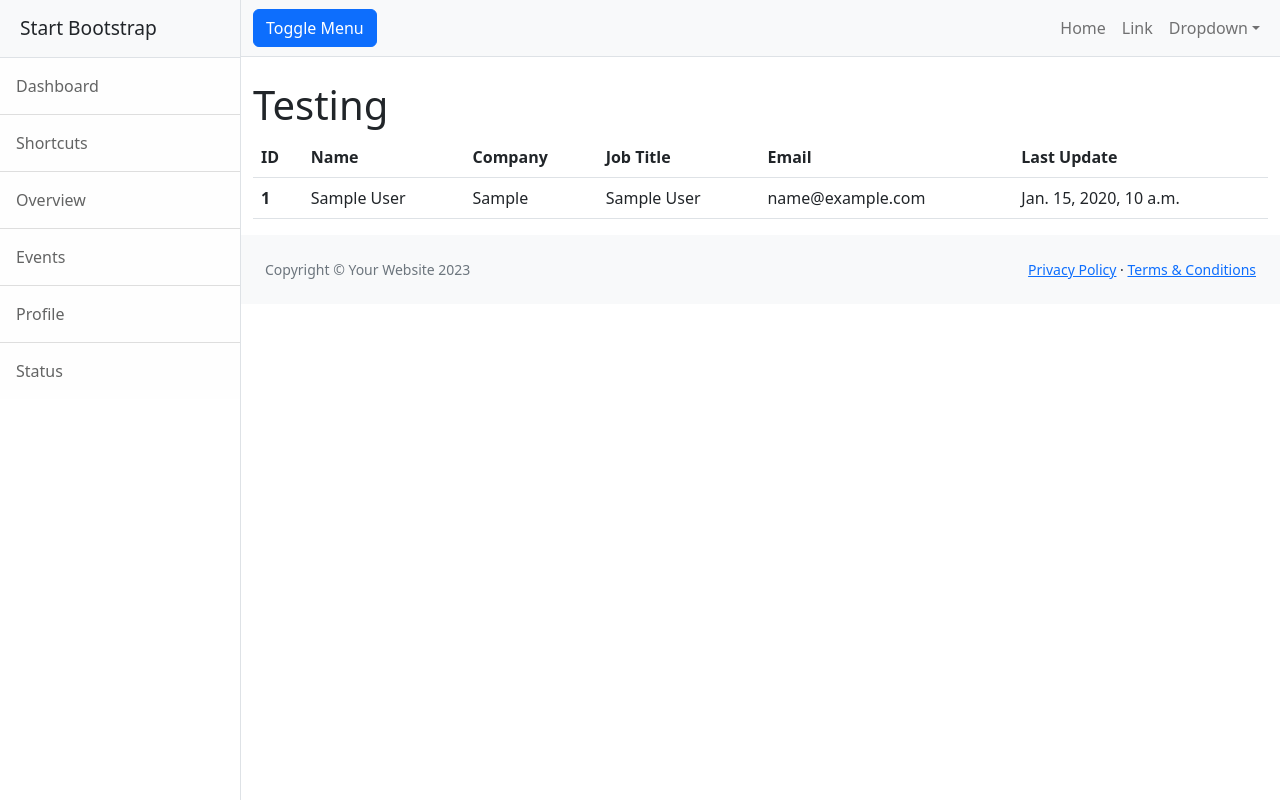
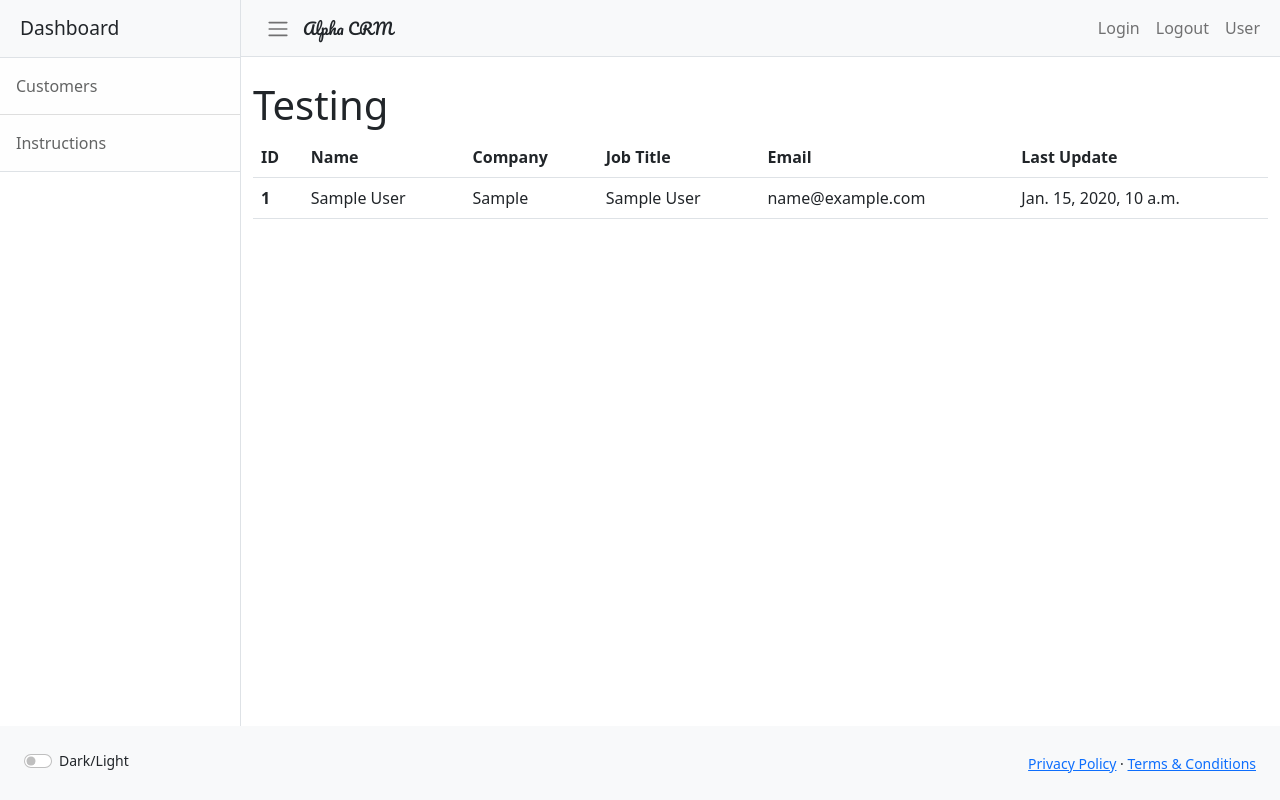
Before and after one commit to Freedy-FR/CI-P4-AlphaCRM, a Django app: page / in a window 1280 px wide. Run offline with Django 3.2, Linux system fonts and the light colour scheme; tables that the repository leaves empty hold one stand-in row (values such as "Sample post").

Commit message:
feat: :sparkles: Add logo font, stretched the footer and add the toggle button to footer

```diff
--- a/static/css/styles.css
+++ b/static/css/styles.css
@@ -1,5 +1,10 @@
+.logo {
+    font-family: 'Pacifico', cursive;
+}
+
+
+
 /* Startbootstrap code */
-
 #wrapper {
     overflow-x: hidden;
 }
--- a/templates/base.html
+++ b/templates/base.html
@@ -21,44 +21,29 @@
       integrity="sha384-rbsA2VBKQhggwzxH7pPCaAqO46MgnOM80zW1RWuH61DGLwZJEdK2Kadq2F9CUG65"
       crossorigin="anonymous"
     />
+
+    <link rel="preconnect" href="https://fonts.googleapis.com" />
+    <link rel="preconnect" href="https://fonts.gstatic.com" crossorigin />
+    <link
+      href="https://fonts.googleapis.com/css2?family=Pacifico&display=swap"
+      rel="stylesheet"
+    />
   </head>
-  <body>
+  <body class="d-flex flex-column min-vh-100">
     <div class="d-flex" id="wrapper">
       <!-- Sidebar-->
       <div class="border-end bg-white" id="sidebar-wrapper">
-        <div class="sidebar-heading border-bottom bg-light">
-          Start Bootstrap
-        </div>
+        <div class="sidebar-heading border-bottom bg-light">Dashboard</div>
         <div class="list-group list-group-flush">
           <a
             class="list-group-item list-group-item-action list-group-item-light p-3"
             href="#!"
-            >Dashboard</a
+            >Customers</a
           >
           <a
-            class="list-group-item list-group-item-action list-group-item-light p-3"
+            class="border-bottom list-group-item list-group-item-action list-group-item-light p-3"
             href="#!"
-            >Shortcuts</a
-          >
-          <a
-            class="list-group-item list-group-item-action list-group-item-light p-3"
-            href="#!"
-            >Overview</a
-          >
-          <a
-            class="list-group-item list-group-item-action list-group-item-light p-3"
-            href="#!"
-            >Events</a
-          >
-          <a
-            class="list-group-item list-group-item-action list-group-item-light p-3"
-            href="#!"
-            >Profile</a
-          >
-          <a
-            class="list-group-item list-group-item-action list-group-item-light p-3"
-            href="#!"
-            >Status</a
+            >Instructions</a
           >
         </div>
       </div>
@@ -69,8 +54,8 @@
           class="navbar navbar-expand-lg navbar-light bg-light border-bottom"
         >
           <div class="container-fluid">
-            <button class="btn btn-primary" id="sidebarToggle">
-              Toggle Menu
+            <button class="btn" id="sidebarToggle">
+              <span class="navbar-toggler-icon"></span>
             </button>
             <button
               class="navbar-toggler"
@@ -83,32 +68,17 @@
             >
               <span class="navbar-toggler-icon"></span>
             </button>
+            <div class="bg-light logo">Alpha CRM</div>
             <div class="collapse navbar-collapse" id="navbarSupportedContent">
               <ul class="navbar-nav ms-auto mt-2 mt-lg-0">
-                <li class="nav-item active">
-                  <a class="nav-link" href="#!">Home</a>
+                <li class="nav-item">
+                  <a class="nav-link" href="#!">Login</a>
                 </li>
-                <li class="nav-item"><a class="nav-link" href="#!">Link</a></li>
-                <li class="nav-item dropdown">
-                  <a
-                    class="nav-link dropdown-toggle"
-                    id="navbarDropdown"
-                    href="#"
-                    role="button"
-                    data-bs-toggle="dropdown"
-                    aria-haspopup="true"
-                    aria-expanded="false"
-                    >Dropdown</a
-                  >
-                  <div
-                    class="dropdown-menu dropdown-menu-end"
-                    aria-labelledby="navbarDropdown"
-                  >
-                    <a class="dropdown-item" href="#!">Action</a>
-                    <a class="dropdown-item" href="#!">Another action</a>
-                    <div class="dropdown-divider"></div>
-                    <a class="dropdown-item" href="#!">Something else here</a>
-                  </div>
+                <li class="nav-item">
+                  <a class="nav-link" href="#!">Logout</a>
+                </li>
+                <li class="nav-item">
+                  <a class="nav-link" href="#!">User</a>
                 </li>
               </ul>
             </div>
@@ -121,12 +91,22 @@
           {% endblock content %}
         </div>
 
-        <footer class="py-4 bg-light mt-auto sticky-md-bottom">
+        <footer class="py-4 bg-light position-absolute bottom-0 w-100 start-0">
           <div class="container-fluid px-4">
             <div
               class="d-flex align-items-center justify-content-between small"
             >
-              <div class="text-muted">Copyright &copy; Your Website 2023</div>
+              <div class="form-check form-switch">
+                <input
+                  class="form-check-input"
+                  type="checkbox"
+                  role="switch"
+                  id="flexSwitchCheckDefault"
+                />
+                <label class="form-check-label" for="flexSwitchCheckDefault"
+                  >Dark/Light</label
+                >
+              </div>
               <div>
                 <a href="#">Privacy Policy</a>
                 &middot;
@@ -138,8 +118,6 @@
       </div>
     </div>
     <!-- Bootstrap core JS-->
-    <script src="https://cdn.jsdelivr.net/npm/bootstrap@5.2.3/dist/js/bootstrap.bundle.min.js"></script>
-
     <script
       src="https://cdn.jsdelivr.net/npm/bootstrap@5.2.3/dist/js/bootstrap.bundle.min.js"
       integrity="sha384-kenU1KFdBIe4zVF0s0G1M5b4hcpxyD9F7jL+jjXkk+Q2h455rYXK/7HAuoJl+0I4"
--- a/templates/index.html
+++ b/templates/index.html
@@ -1,5 +1,5 @@
 {% extends "base.html" %} {% block content %}
-
+<div class="">
   <h1 class="mt-4">Testing</h1>
 
   <table class="table">
@@ -26,5 +26,6 @@
     </tbody>
     {% endfor %}
   </table>
+</div>
 
 {%endblock%}
```
Lines whose indentation alone changed are shown as unchanged.
